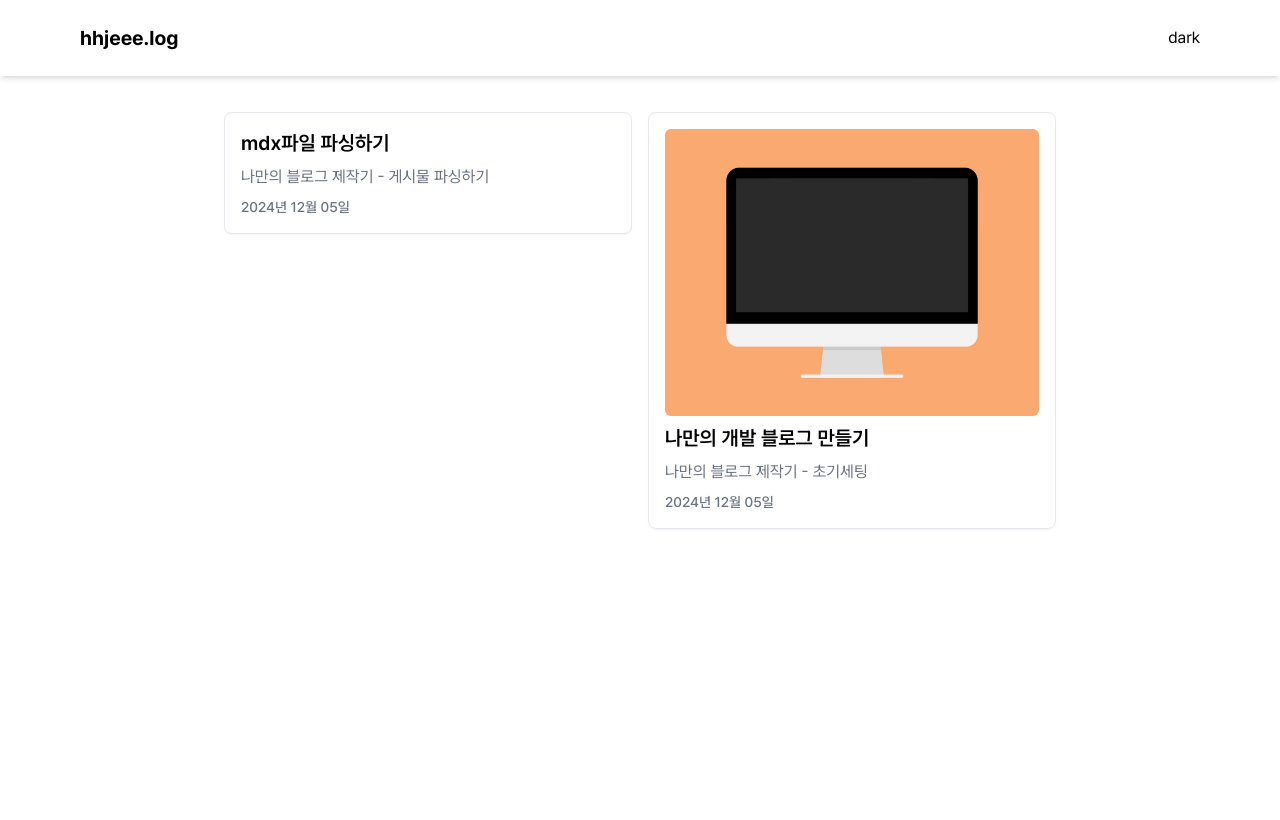
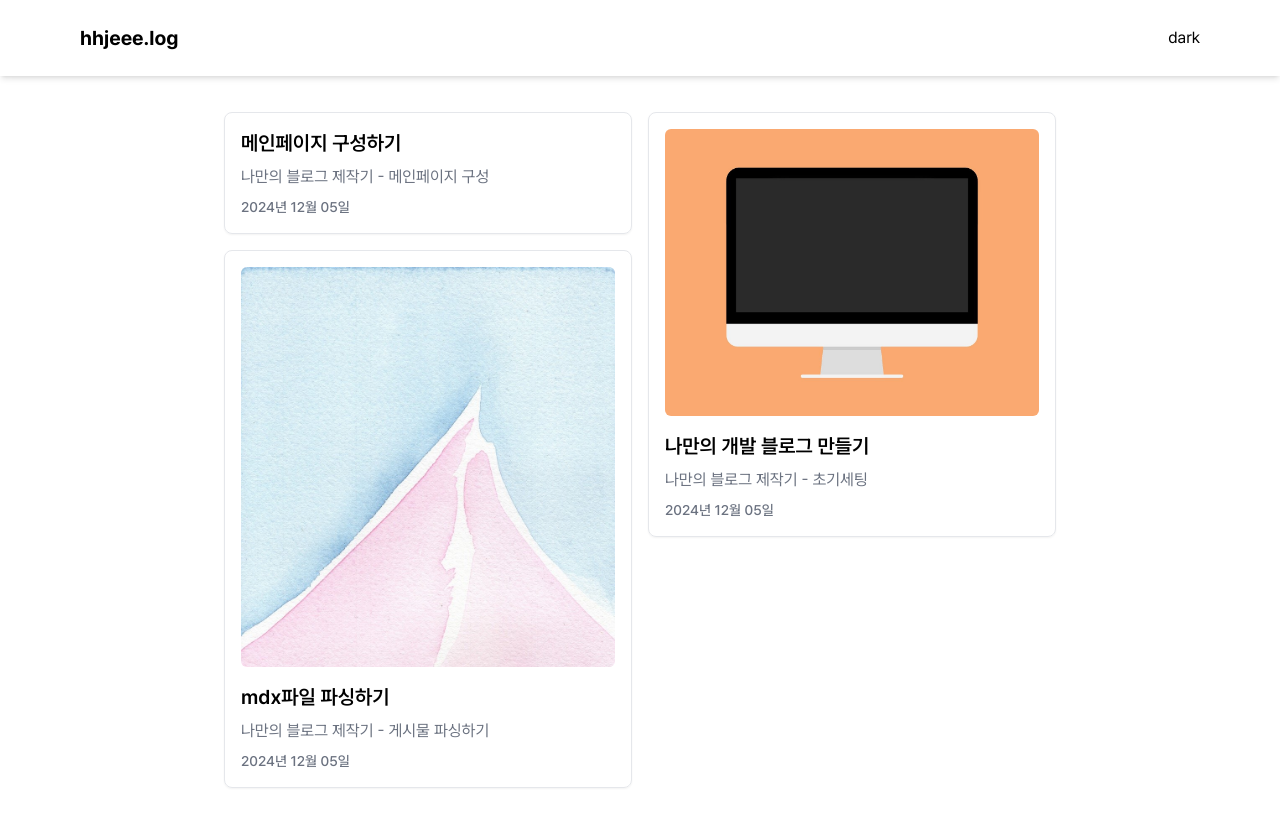
Before and after one commit to hhjeee/hhjeee.log, a Next.js app: page / in a window 1280 px wide. Built offline with nearby package versions, Linux system fonts and the light colour scheme.

Commit message:
[feat] apply mansonry feature

```diff
--- a/src/app/page.tsx
+++ b/src/app/page.tsx
@@ -9,19 +9,18 @@ const MainPage = () => {
 
   return (
     <div className="w-[65%] mx-auto my-[2rem]">
-      <div className="grid grid-cols-2 gap-[1rem]">
+      <div className="columns-1 sm:columns-2 gap-4">
         {posts.map((post) => (
           <div key={post.slug}>
             <Link
               href={`/posts/${post.slug}`}
-              className="p-[1rem] border no-underline block rounded-lg shadow-sm flex flex-col gap-[0.5rem] hover:shadow-lg"
+              className="break-inside-avoid mb-[1rem] p-[1rem] border no-underline block rounded-lg shadow-sm flex flex-col gap-[0.5rem] hover:shadow-lg"
             >
               {post.image && (
-                <div className="relative w-full min-h-[15rem] rounded-md overflow-hidden">
+                <div className="relative w-full min-h-[10rem] max-h-[25rem] mb-[0.5rem] rounded-md overflow-hidden">
                   <Image
                     src={post.image}
                     alt={post.title}
-                    layout="intrinsic"
                     width={500}
                     height={500}
                     className="object-cover"
--- /dev/null
+++ b/src/posts/blog/mainpage.mdx
@@ -0,0 +1,9 @@
+---
+title: "메인페이지 구성하기"
+date: 2024-12-05
+desc: 나만의 블로그 제작기 - 메인페이지 구성
+---
+
+### 목표
+
+아멀ㄴ이ㅏ러
--- a/src/posts/blog/parsing.mdx
+++ b/src/posts/blog/parsing.mdx
@@ -2,6 +2,7 @@
 title: "mdx파일 파싱하기"
 date: 2024-12-05
 desc: 나만의 블로그 제작기 - 게시물 파싱하기
+image: "/images/tmp2.jpg"
 ---
 
 ### 목표
```
Also changed, not shown: public/images/tmp2.jpg (added).
